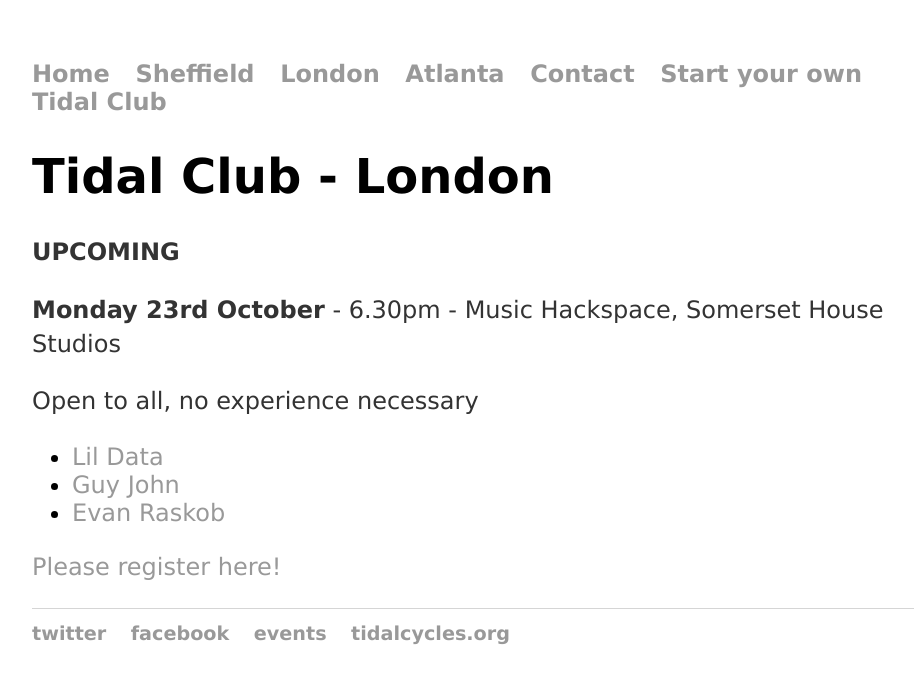
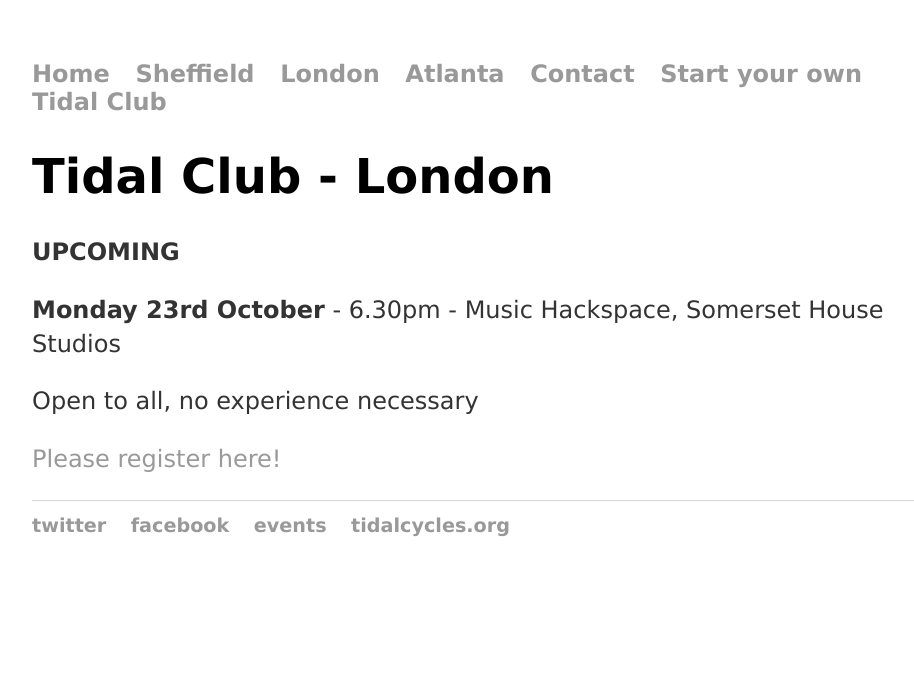
Before and after one commit to tidalclub/tidalclub.github.io, a Jekyll site: the page built from london.html, in a window 1280 px wide. Shown: the top 684 px of the page, without its empty margins (160-1074 px from the left). Built offline with Jekyll 4.4.1, drawn with Linux system fonts in a browser that asks for light colours.

Commit message:
Update london.html

```diff
--- a/london.html
+++ b/london.html
@@ -9,9 +9,4 @@
   <p><b>UPCOMING</b></p>
   <p><b>Monday 23rd October</b> - 6.30pm - Music Hackspace, Somerset House Studios</p>
   <p>Open to all, no experience necessary</p>
-  <ul>
-    <li><a href="http://data.pcmusic.info/">Lil Data</a></li>
-    <li><a href="http://rumblesan.com/">Guy John</a></li>
-    <li><a href="http://pixelist.info/">Evan Raskob</a></li>
-  </ul>
   <p><a href="https://www.eventbrite.co.uk/e/music-hackspace-tidalcycles-meetup-tickets-36487736803">Please register here!</a></p>
```
